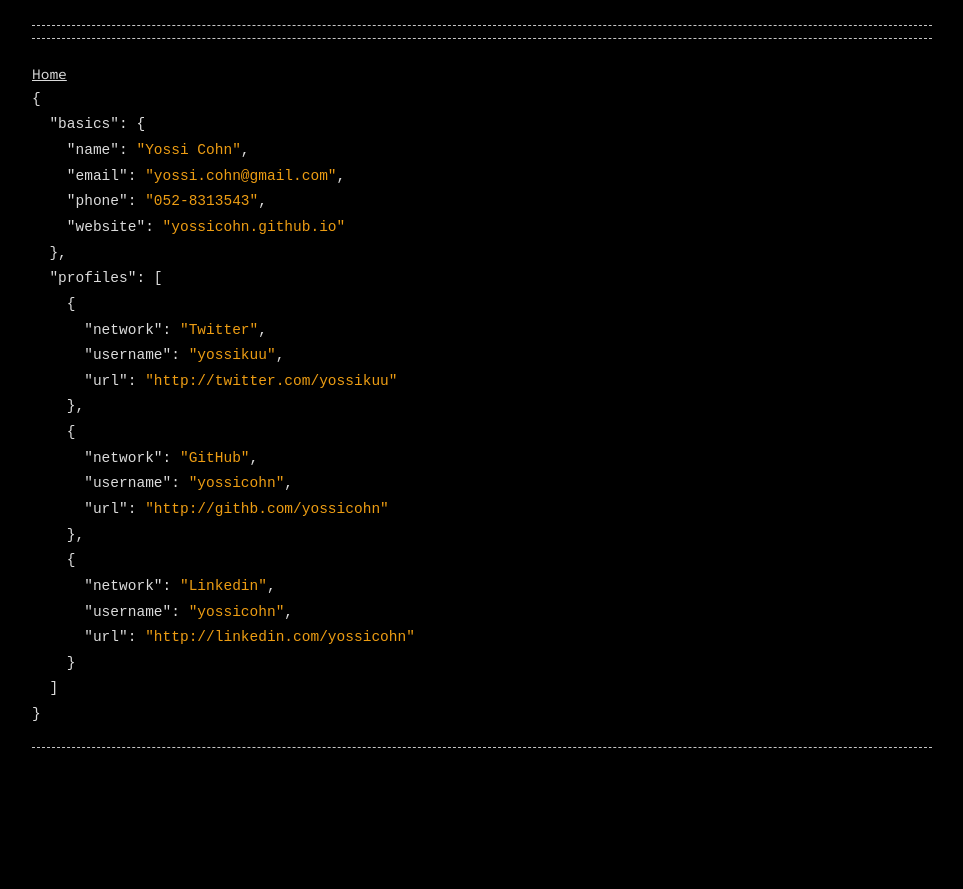
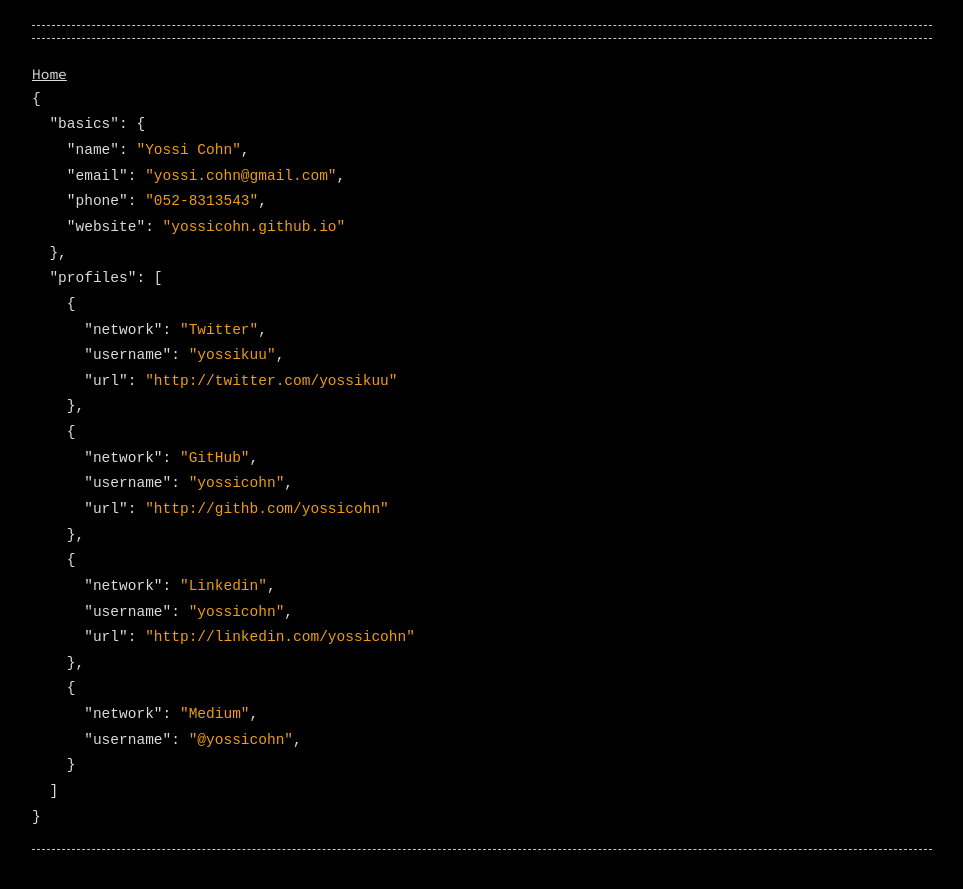
Before and after one commit to yossicohn/yossicohn.github.io, a Jekyll site: the page built from _posts/2019-11-18-contact.markdown, in a window 1280 px wide. Shown: the top 889 px of the page, without its empty margins (158-1121 px from the left). Built offline with Jekyll 4.4.1, drawn with Linux system fonts in a browser that asks for light colours.

Commit message:
Update 2019-11-18-contact.markdown
add Medium

```diff
--- a/_posts/2019-11-18-contact.markdown
+++ b/_posts/2019-11-18-contact.markdown
@@ -31,6 +31,10 @@ categories: Contact
       "network": "Linkedin",
       "username": "yossicohn",
       "url": "http://linkedin.com/yossicohn"
+    },
+    {
+      "network": "Medium",
+      "username": "@yossicohn",
     }
   ]
 }
```
